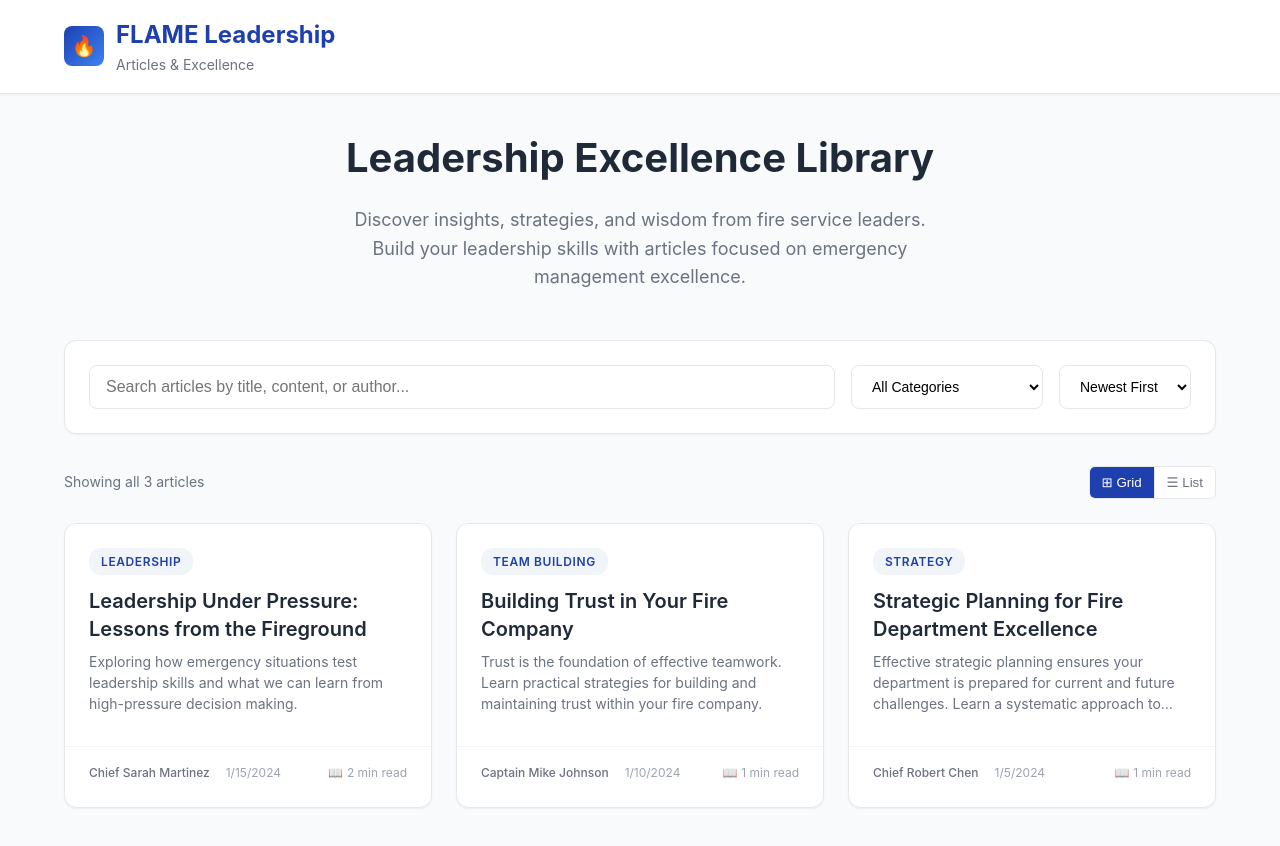
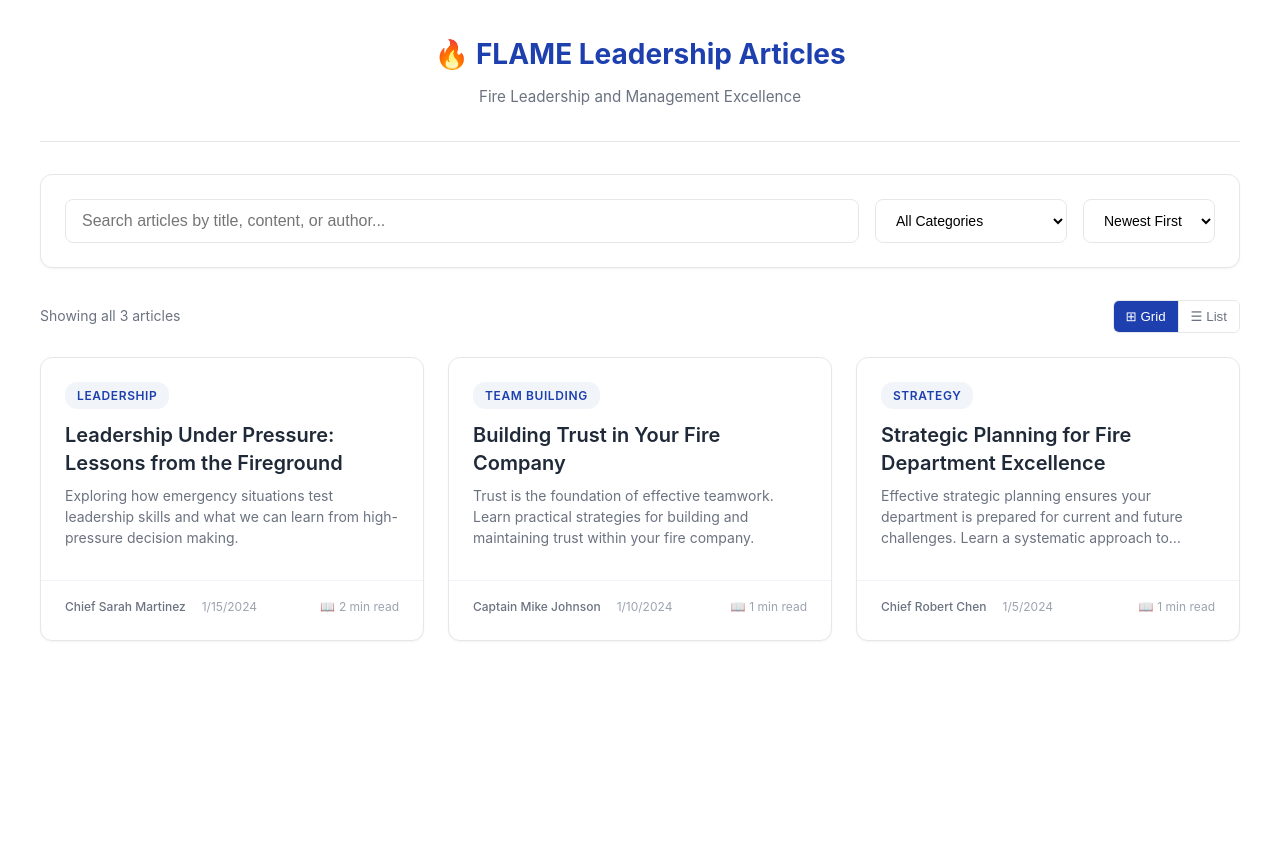
Before and after one commit to Lordken8/leadership-blog-editor, a plain HTML site: page articles.html in a window 1280 px wide. After the commit the page ends 800 px from the top, so only its background shows below. Drawn offline with Linux system fonts and the light colour scheme.

Commit message:
Remove header and optimize for iframe embedding

```diff
--- a/articles.html
+++ b/articles.html
@@ -37,7 +37,9 @@
             font-family: 'Inter', -apple-system, BlinkMacSystemFont, 'Segoe UI', Roboto, sans-serif;
             line-height: 1.6;
             color: var(--text-primary);
-            background: var(--bg-secondary);
+            background: #ffffff;
+            margin: 0;
+            padding: 1rem;
         }
 
         /* Header */
@@ -133,7 +135,7 @@
         .main-content {
             max-width: 1200px;
             margin: 0 auto;
-            padding: 2rem 1.5rem;
+            padding: 0;
         }
 
         /* Hero Section */
@@ -588,32 +590,13 @@
     </style>
 </head>
 <body>
-    <!-- Header -->
-    <header class="header">
-        <div class="header-content">
-            <div class="logo">
-                <div class="logo-icon">🔥</div>
-                <div>
-                    <div class="logo-text">FLAME Leadership</div>
-                    <div class="logo-subtitle">Articles & Excellence</div>
-                </div>
-            </div>
-            <div class="header-actions">
-                <!-- Write functionality removed - using local editor -->
-            </div>
-        </div>
-    </header>
-
     <!-- Main Content -->
     <main class="main-content">
-        <!-- Hero Section -->
-        <section class="hero">
-            <h1 class="hero-title">Leadership Excellence Library</h1>
-            <p class="hero-subtitle">
-                Discover insights, strategies, and wisdom from fire service leaders.
-                Build your leadership skills with articles focused on emergency management excellence.
-            </p>
-        </section>
+        <!-- Compact header for iframe -->
+        <div style="text-align: center; padding: 1rem 0 2rem 0; border-bottom: 1px solid #e5e7eb; margin-bottom: 2rem;">
+            <h1 style="color: #1e40af; font-size: 1.75rem; margin: 0; font-weight: 700;">🔥 FLAME Leadership Articles</h1>
+            <p style="color: #6b7280; margin: 0.5rem 0 0 0; font-size: 0.95rem;">Fire Leadership and Management Excellence</p>
+        </div>
 
         <!-- Search and Filter -->
         <section class="search-section">
```
